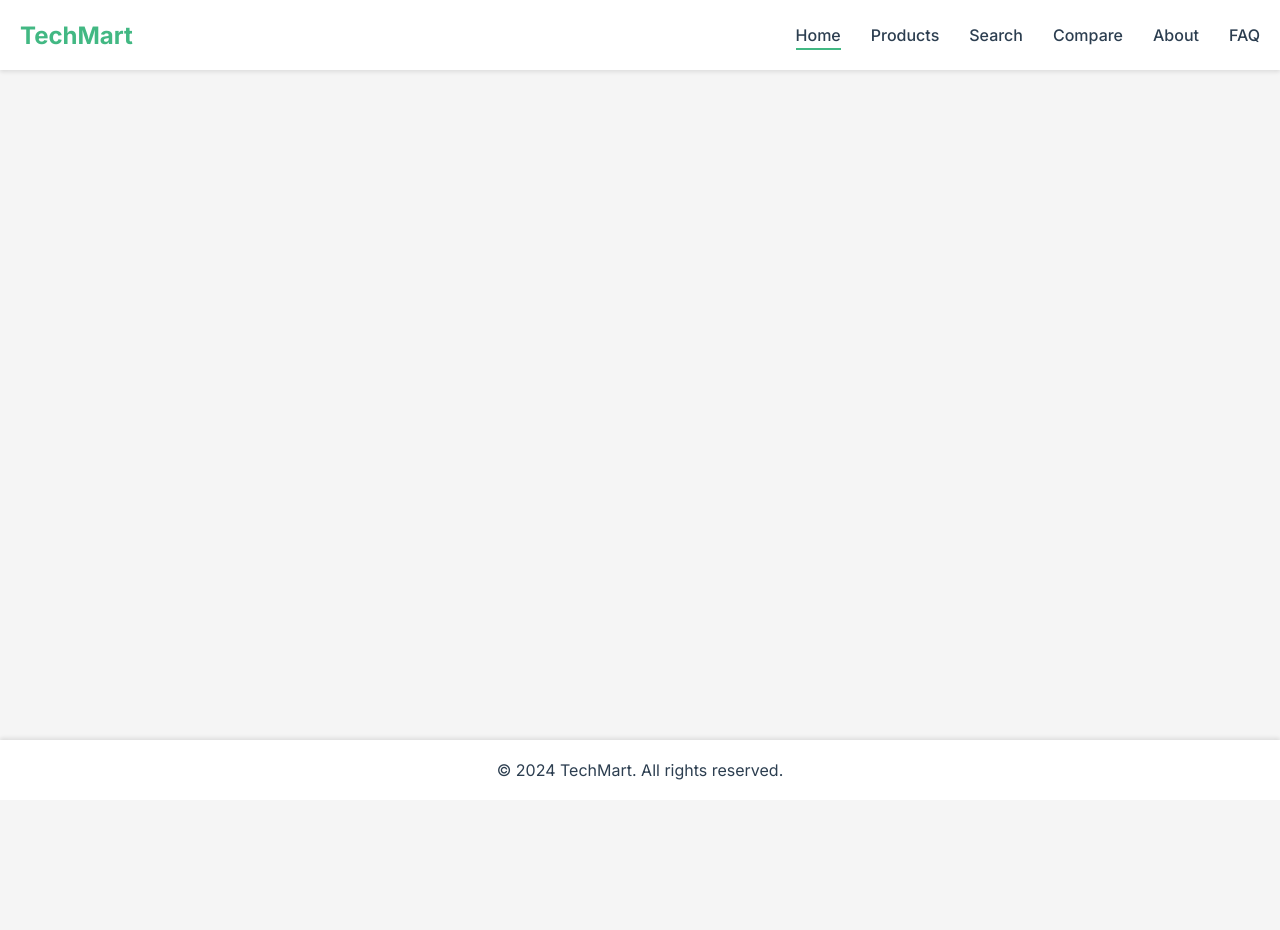
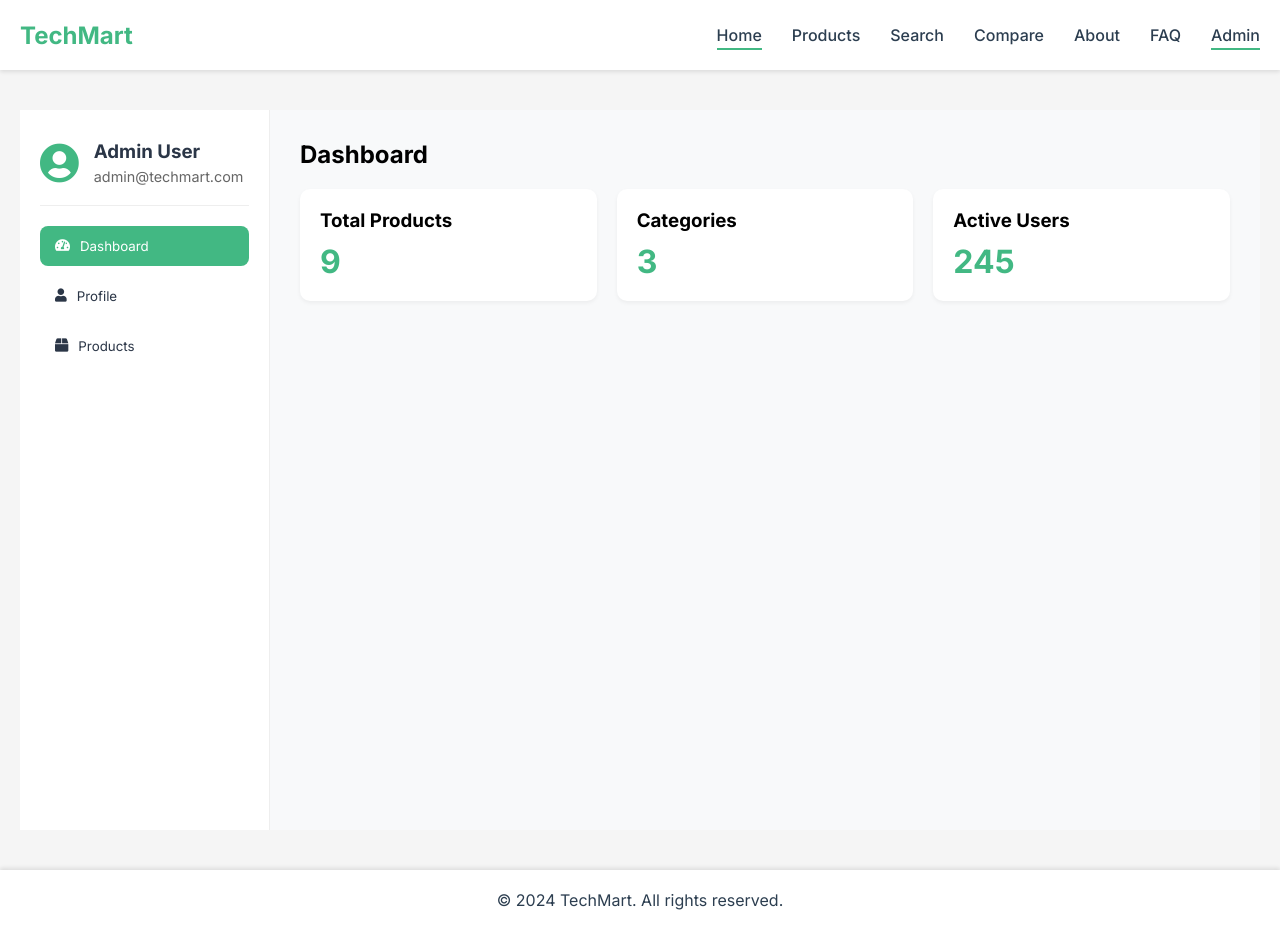
Before and after one commit to yennanliu/productUI, a Vue app in the folder product-ui/: page /admin in a window 1280 px wide. Before the commit the page ends 800 px from the top, so only its background shows below. Built offline with nearby package versions, Linux system fonts and the light colour scheme.

Commit message:
add admin view

```diff
--- a/product-ui/src/App.vue
+++ b/product-ui/src/App.vue
@@ -13,6 +13,7 @@
           <router-link to="/compare">Compare</router-link>
           <router-link to="/about">About</router-link>
           <router-link to="/faq">FAQ</router-link>
+          <router-link to="/admin">Admin</router-link>
         </nav>
       </div>
     </header>
--- a/product-ui/src/router/index.js
+++ b/product-ui/src/router/index.js
@@ -6,6 +6,7 @@ import ProductDetailView from '../views/ProductDetailView.vue'
 import SearchView from '../views/SearchView.vue'
 import CompareView from '../views/CompareView.vue'
 import FAQView from '../views/FAQView.vue'
+import AdminView from '../views/AdminView.vue'
 
 Vue.use(VueRouter)
 
@@ -47,6 +48,11 @@ const routes = [
     path: '/faq',
     name: 'faq',
     component: FAQView
+  },
+  {
+    path: '/admin',
+    name: 'admin',
+    component: AdminView
   }
 ]
 
--- /dev/null
+++ b/product-ui/src/views/AdminView.vue
@@ -0,0 +1,359 @@
+<template>
+  <div class="admin-dashboard">
+    <div class="admin-sidebar">
+      <div class="admin-profile">
+        <div class="profile-image">
+          <i class="fas fa-user-circle"></i>
+        </div>
+        <div class="profile-info">
+          <h3>Admin User</h3>
+          <p>admin@techmart.com</p>
+        </div>
+      </div>
+
+      <nav class="admin-nav">
+        <button
+          v-for="tab in tabs"
+          :key="tab.id"
+          :class="{ active: currentTab === tab.id }"
+          @click="currentTab = tab.id"
+        >
+          <i :class="tab.icon"></i>
+          {{ tab.name }}
+        </button>
+      </nav>
+    </div>
+
+    <div class="admin-content">
+      <!-- Dashboard Overview -->
+      <div v-if="currentTab === 'dashboard'" class="dashboard-panel">
+        <h2>Dashboard</h2>
+        <div class="stats-grid">
+          <div class="stat-card">
+            <h3>Total Products</h3>
+            <p class="stat-number">{{ totalProducts }}</p>
+          </div>
+          <div class="stat-card">
+            <h3>Categories</h3>
+            <p class="stat-number">{{ categories.length }}</p>
+          </div>
+          <div class="stat-card">
+            <h3>Active Users</h3>
+            <p class="stat-number">245</p>
+          </div>
+        </div>
+      </div>
+
+      <!-- Profile Settings -->
+      <div v-if="currentTab === 'profile'" class="profile-panel">
+        <h2>Profile Settings</h2>
+        <form @submit.prevent="updateProfile" class="settings-form">
+          <div class="form-group">
+            <label>Name</label>
+            <input type="text" v-model="profile.name">
+          </div>
+          <div class="form-group">
+            <label>Email</label>
+            <input type="email" v-model="profile.email">
+          </div>
+          <div class="form-group">
+            <label>Password</label>
+            <input type="password" placeholder="Enter new password">
+          </div>
+          <button type="submit" class="save-button">Save Changes</button>
+        </form>
+      </div>
+
+      <!-- Product Management -->
+      <div v-if="currentTab === 'products'" class="products-panel">
+        <h2>Product Management</h2>
+        <div class="product-controls">
+          <button class="add-button">
+            <i class="fas fa-plus"></i> Add New Product
+          </button>
+          <input
+            type="text"
+            placeholder="Search products..."
+            v-model="productSearch"
+          >
+        </div>
+        <div class="product-table">
+          <table>
+            <thead>
+              <tr>
+                <th>ID</th>
+                <th>Name</th>
+                <th>Category</th>
+                <th>Price</th>
+                <th>Actions</th>
+              </tr>
+            </thead>
+            <tbody>
+              <tr v-for="product in filteredProducts" :key="product.id">
+                <td>{{ product.id }}</td>
+                <td>{{ product.name }}</td>
+                <td>{{ product.category }}</td>
+                <td>${{ product.price }}</td>
+                <td class="actions">
+                  <button class="edit-btn">
+                    <i class="fas fa-edit"></i>
+                  </button>
+                  <button class="delete-btn">
+                    <i class="fas fa-trash"></i>
+                  </button>
+                </td>
+              </tr>
+            </tbody>
+          </table>
+        </div>
+      </div>
+    </div>
+  </div>
+</template>
+
+<script>
+import productData from '@/assets/data/products.json'
+
+export default {
+  name: 'AdminView',
+  data() {
+    return {
+      currentTab: 'dashboard',
+      tabs: [
+        { id: 'dashboard', name: 'Dashboard', icon: 'fas fa-tachometer-alt' },
+        { id: 'profile', name: 'Profile', icon: 'fas fa-user' },
+        { id: 'products', name: 'Products', icon: 'fas fa-box' }
+      ],
+      profile: {
+        name: 'Admin User',
+        email: 'admin@techmart.com'
+      },
+      products: productData.products,
+      productSearch: ''
+    }
+  },
+  computed: {
+    totalProducts() {
+      return this.products.length
+    },
+    categories() {
+      return [...new Set(this.products.map(p => p.category))]
+    },
+    filteredProducts() {
+      return this.products.filter(p =>
+        p.name.toLowerCase().includes(this.productSearch.toLowerCase()) ||
+        p.category.toLowerCase().includes(this.productSearch.toLowerCase())
+      )
+    }
+  },
+  methods: {
+    updateProfile() {
+      // Implement profile update logic
+      alert('Profile updated successfully!')
+    }
+  }
+}
+</script>
+
+<style scoped>
+.admin-dashboard {
+  display: grid;
+  grid-template-columns: 250px 1fr;
+  min-height: calc(100vh - 80px);
+  background-color: #f8f9fa;
+}
+
+.admin-sidebar {
+  background-color: white;
+  padding: 30px 20px;
+  border-right: 1px solid #eee;
+}
+
+.admin-profile {
+  display: flex;
+  align-items: center;
+  gap: 15px;
+  padding-bottom: 20px;
+  border-bottom: 1px solid #eee;
+  margin-bottom: 20px;
+}
+
+.profile-image i {
+  font-size: 2.5em;
+  color: #42b883;
+}
+
+.profile-info h3 {
+  margin: 0;
+  color: #2B3647;
+}
+
+.profile-info p {
+  margin: 5px 0 0;
+  color: #666;
+  font-size: 0.9em;
+}
+
+.admin-nav {
+  display: flex;
+  flex-direction: column;
+  gap: 10px;
+}
+
+.admin-nav button {
+  display: flex;
+  align-items: center;
+  gap: 10px;
+  padding: 12px 15px;
+  border: none;
+  background: none;
+  color: #2B3647;
+  cursor: pointer;
+  border-radius: 8px;
+  transition: all 0.3s;
+  text-align: left;
+  width: 100%;
+}
+
+.admin-nav button.active {
+  background-color: #42b883;
+  color: white;
+}
+
+.admin-content {
+  padding: 30px;
+}
+
+.stats-grid {
+  display: grid;
+  grid-template-columns: repeat(auto-fit, minmax(200px, 1fr));
+  gap: 20px;
+  margin-top: 20px;
+}
+
+.stat-card {
+  background: white;
+  padding: 20px;
+  border-radius: 10px;
+  box-shadow: 0 2px 4px rgba(0,0,0,0.05);
+}
+
+.stat-number {
+  font-size: 2em;
+  color: #42b883;
+  font-weight: bold;
+  margin-top: 10px;
+}
+
+.settings-form {
+  max-width: 500px;
+  margin-top: 20px;
+}
+
+.form-group {
+  margin-bottom: 20px;
+}
+
+.form-group label {
+  display: block;
+  margin-bottom: 8px;
+  color: #2B3647;
+}
+
+.form-group input {
+  width: 100%;
+  padding: 10px;
+  border: 1px solid #ddd;
+  border-radius: 6px;
+}
+
+.save-button {
+  background: #42b883;
+  color: white;
+  border: none;
+  padding: 12px 24px;
+  border-radius: 6px;
+  cursor: pointer;
+}
+
+.product-controls {
+  display: flex;
+  justify-content: space-between;
+  margin: 20px 0;
+  gap: 20px;
+}
+
+.add-button {
+  background: #42b883;
+  color: white;
+  border: none;
+  padding: 10px 20px;
+  border-radius: 6px;
+  cursor: pointer;
+  display: flex;
+  align-items: center;
+  gap: 8px;
+}
+
+.product-controls input {
+  padding: 10px;
+  border: 1px solid #ddd;
+  border-radius: 6px;
+  width: 300px;
+}
+
+.product-table {
+  background: white;
+  border-radius: 10px;
+  overflow: hidden;
+  box-shadow: 0 2px 4px rgba(0,0,0,0.05);
+}
+
+table {
+  width: 100%;
+  border-collapse: collapse;
+}
+
+th, td {
+  padding: 15px;
+  text-align: left;
+  border-bottom: 1px solid #eee;
+}
+
+th {
+  background-color: #f8f9fa;
+  font-weight: 600;
+}
+
+.actions {
+  display: flex;
+  gap: 10px;
+}
+
+.edit-btn, .delete-btn {
+  border: none;
+  padding: 8px;
+  border-radius: 4px;
+  cursor: pointer;
+}
+
+.edit-btn {
+  background-color: #42b883;
+  color: white;
+}
+
+.delete-btn {
+  background-color: #dc3545;
+  color: white;
+}
+
+@media (max-width: 768px) {
+  .admin-dashboard {
+    grid-template-columns: 1fr;
+  }
+
+  .admin-sidebar {
+    display: none;
+  }
+}
+</style>
```
